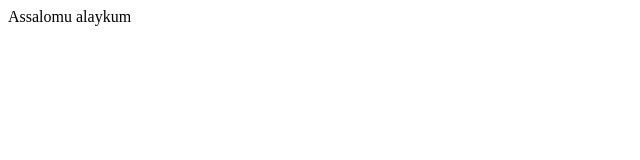
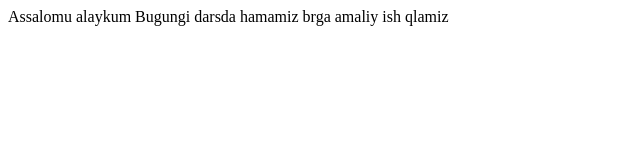
Before and after one commit to JaMeS-18-18/47-dars, a plain HTML site: page index.html in a window 1280 px wide. Shown: the whole page, without its empty margins (0-640 px from the left). Drawn offline with Linux system fonts and the light colour scheme.

Commit message:
INdex ozgardi

```diff
--- a/index.html
+++ b/index.html
@@ -9,5 +9,6 @@
 </head>
 <body>
   Assalomu alaykum
+  Bugungi darsda hamamiz brga amaliy ish qlamiz
 </body>
 </html>
```
